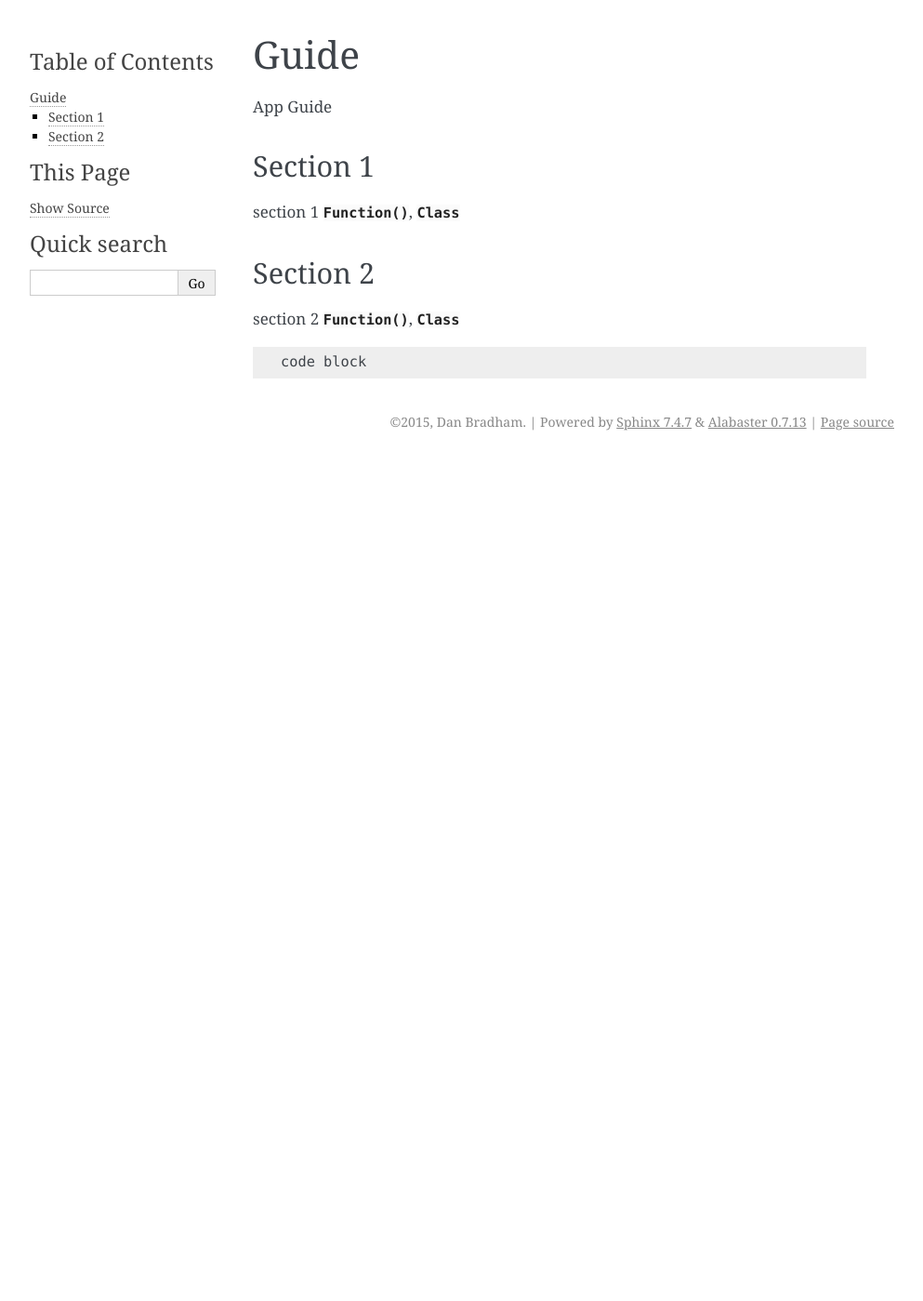
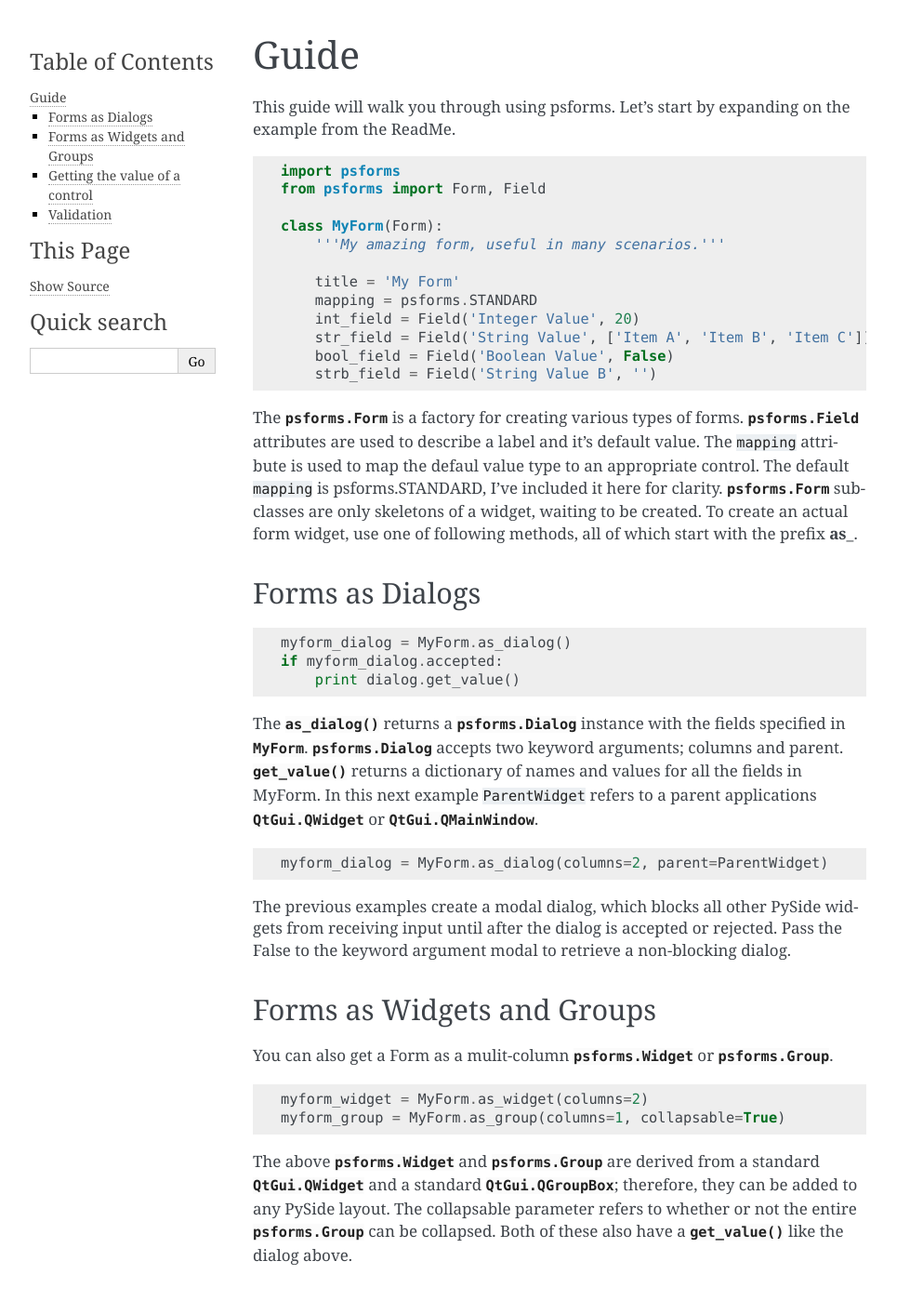
Before and after one commit to danbradham/psforms, a Sphinx documentation site: the page built from docs/guide.rst, in a window 1280 px wide and 1400 px high. Shown: the whole window at 93% size, without its empty margins (148-1141 px from the left). Built offline with Sphinx 7.4.7, drawn with Linux system fonts in a browser that asks for light colours; cross-references to code outside the pages are shown as plain code; some of the changed text lies outside the part shown.

Commit message:
Created Guide documentation, which will serve as a road map for future development.

```diff
--- a/docs/guide.rst
+++ b/docs/guide.rst
@@ -1,18 +1,94 @@
 .. _guide:
 .. currentmodule:: psforms
 
+=====
 Guide
 =====
-App Guide
-
-Section 1
----------
-section 1 :func:`Function`, :class:`Class`
-
-Section 2
----------
-section 2 :func:`Function`, :class:`Class`
+This guide will walk you through using psforms. Let's start by expanding on the example from the ReadMe.
 
 ::
 
-    code block
+    import psforms
+    from psforms import Form, Field
+
+    class MyForm(Form):
+        '''My amazing form, useful in many scenarios.'''
+
+        title = 'My Form'
+        mapping = psforms.STANDARD
+        int_field = Field('Integer Value', 20)
+        str_field = Field('String Value', ['Item A', 'Item B', 'Item C'])
+        bool_field = Field('Boolean Value', False)
+        strb_field = Field('String Value B', '')
+
+The :class:`psforms.Form` is a factory for creating various types of forms.
+:class:`psforms.Field` attributes are used to describe a label and it's default value. The ``mapping`` attribute is used to map the defaul value type to an appropriate control. The default ``mapping`` is psforms.STANDARD, I've included it here for clarity. :class:`psforms.Form` subclasses are only skeletons of a widget, waiting to be created. To create an actual form widget, use one of following methods, all of which start with the prefix **as_**.
+
+Forms as Dialogs
+================
+::
+
+    myform_dialog = MyForm.as_dialog()
+    if myform_dialog.accepted:
+        print dialog.get_value()
+
+The :meth:`as_dialog` returns a :class:`psforms.Dialog` instance with the
+fields specified in :class:`MyForm`. :class:`psforms.Dialog` accepts two
+keyword arguments; columns and parent. :meth:`get_value` returns a dictionary of names and values for all the fields in MyForm. In this next example
+``ParentWidget`` refers to a parent applications :class:`QtGui.QWidget` or
+:class:`QtGui.QMainWindow`.
+
+::
+
+    myform_dialog = MyForm.as_dialog(columns=2, parent=ParentWidget)
+
+The previous examples create a modal dialog, which blocks all other PySide
+widgets from receiving input until after the dialog is accepted or rejected.
+Pass the False to the keyword argument modal to retrieve a non-blocking dialog.
+
+
+Forms as Widgets and Groups
+===========================
+You can also get a Form as a mulit-column :class:`psforms.Widget` or
+:class:`psforms.Group`.
+
+::
+
+    myform_widget = MyForm.as_widget(columns=2)
+    myform_group = MyForm.as_group(columns=1, collapsable=True)
+
+The above :class:`psforms.Widget` and :class:`psforms.Group` are derived from
+a standard :class:`QtGui.QWidget` and a standard :class:`QtGui.QGroupBox`; therefore, they can be added to any PySide layout. The collapsable parameter
+refers to whether or not the entire :class:`psforms.Group` can be collapsed. Both of these also have a :meth:`get_value` like the dialog above.
+
+
+Getting the value of a control
+==============================
+All psform Field controls share the same api. You can use :meth:`get_value` to set them and :meth:`set_value` to retrieve them.
+
+::
+
+    myform_dialog.int_field.set_value(40)
+    assert myform_dialog.int_field.get_value() == 40
+
+All controls also have changed and validate signals that are emitted whenever their values are modified by user interaction.
+
+Validation
+==========
+We can modify the above class declaration to support validation by setting
+:attribute:`validates` to True and overriding :meth:`validate`.
+
+::
+
+    class MyForm(Form):
+        ...
+        validates = True
+
+        def validate(self):
+            if len(self.strb_field.get_value()) < 3:
+                return False, 'String B must be at least 3 characters.'
+
+            return True
+
+Here we ensure that strb_field is at least 3 characters in length. Any dialog created with :meth:`MyForm.as_dialog` can not be accepted unless the rules set
+in the :meth:`validate` method are passed.
--- a/test.py
+++ b/test.py
@@ -6,7 +6,7 @@ import unittest
 import psforms
 
 
-class TempTesst(unittest.TestCase):
+class TempTest(unittest.TestCase):
     pass
 
 if __name__ == '__main__':
```
Also changed, not shown: README.rst (+15 -16 lines).
